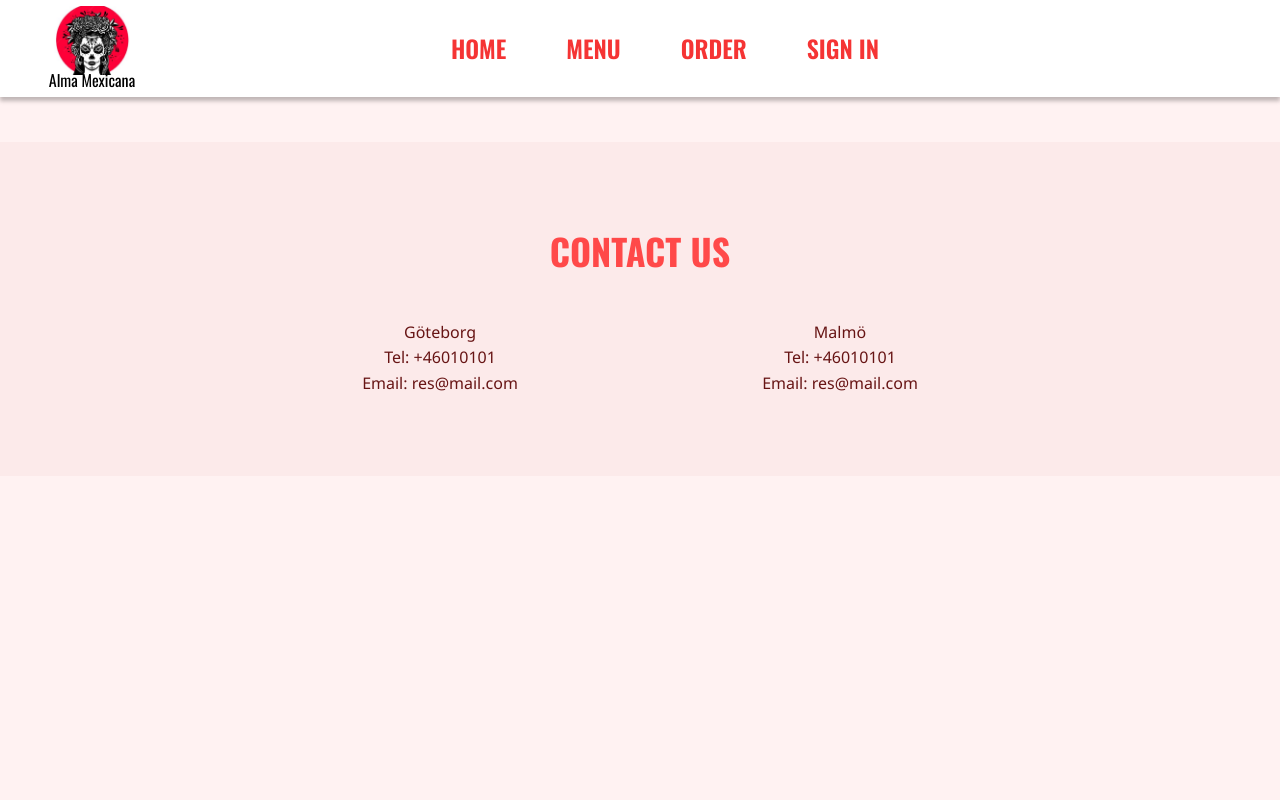
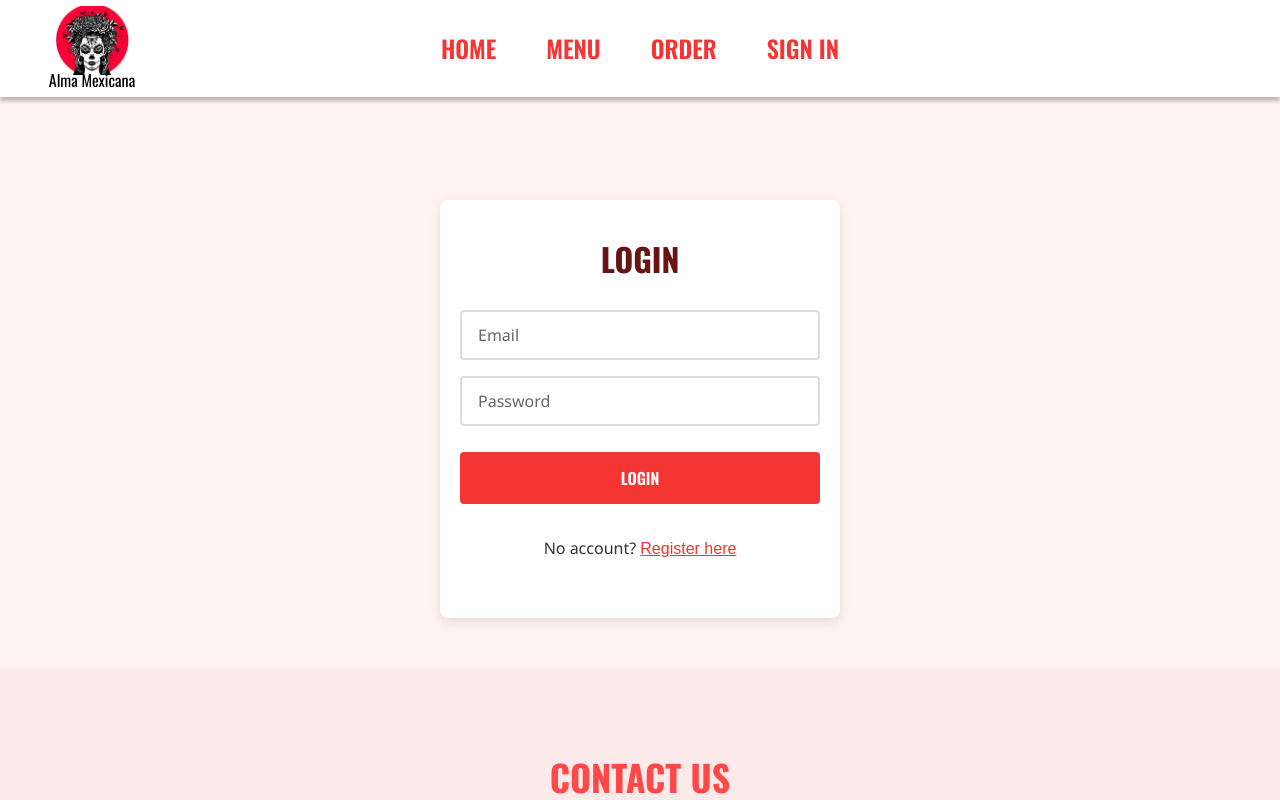
Before and after one commit to gabtdiaz/GR_GabriellaThorisson_SYSM8, a React (Create React App) app: page /signin in a window 1280 px wide. Shown: the top 800 px of the page. Built offline with nearby package versions, Linux system fonts and the light colour scheme.

Commit message:
added simple login/registerform

```diff
--- a/src/App.css
+++ b/src/App.css
@@ -43,7 +43,7 @@ p {
 }
 
 a {
-  color: #e65100;
+  color: #f53434;
   text-decoration: none;
   transition: color 0.3s ease;
 }
--- a/src/components/AuthForm.jsx
+++ b/src/components/AuthForm.jsx
@@ -2,6 +2,7 @@
 import { useState } from "react";
 import { useAuth } from "../context/authContext";
 import { useNavigate } from "react-router-dom";
+import "../css/AuthForm.css";
 
 const AuthForm = () => {
   // Hämtar login-funktionen från AuthContext
@@ -22,7 +23,7 @@ const AuthForm = () => {
   });
 
   const handleLogin = async (e) => {
-    e.preventDefault(); // Förhindrar att sidan laddas om vid formulärskick
+    e.preventDefault(); // FÖrhindra att sidan ska laddas om när formuläret skickas
 
     try {
       // Hämta användare från JSON server
@@ -33,12 +34,12 @@ const AuthForm = () => {
 
       // Kolla om användare finns och lösenord stämmer
       if (users.length === 0) {
-        throw new Error("Användare hittades inte");
+        throw new Error("User not found");
       }
 
       const user = users[0];
       if (user.password !== form.password) {
-        throw new Error("Fel lösenord");
+        throw new Error("Wrong password");
       }
 
       // Skapa token och spara i AuthContext
@@ -48,7 +49,7 @@ const AuthForm = () => {
       // Skicka användaren vidare
       navigate("/order");
     } catch (error) {
-      alert("Inloggning misslyckades: " + error.message);
+      alert("Login failed: " + error.message);
     }
   };
 
@@ -63,7 +64,7 @@ const AuthForm = () => {
       const existingUsers = await existingResponse.json();
 
       if (existingUsers.length > 0) {
-        throw new Error("Email redan registrerad");
+        throw new Error("Email already registered");
       }
 
       // Skapa ny användare i JSON server
@@ -85,7 +86,7 @@ const AuthForm = () => {
       });
 
       if (!response.ok) {
-        throw new Error("Kunde inte skapa användare");
+        throw new Error("Failed to create user");
       }
 
       const createdUser = await response.json();
@@ -97,7 +98,7 @@ const AuthForm = () => {
       // Skicka användaren vidare
       navigate("/order");
     } catch (error) {
-      alert("Registrering misslyckades: " + error.message);
+      alert("Registration failed: " + error.message);
     }
   };
 
@@ -116,7 +117,7 @@ const AuthForm = () => {
 
   return (
     <div className="auth-container">
-      <h2>{isLogin ? "Logga in" : "Registrera dig"}</h2>
+      <h2>{isLogin ? "LOGIN" : "REGISTER"}</h2>
 
       <form onSubmit={isLogin ? handleLogin : handleRegister}>
         {/* Visar bara namn, telefon och adress om det är registrering */}
@@ -124,21 +125,21 @@ const AuthForm = () => {
           <>
             <input
               type="text"
-              placeholder="Namn"
+              placeholder="Name"
               value={form.name}
               onChange={(e) => setForm({ ...form, name: e.target.value })}
               required
             />
             <input
               type="tel"
-              placeholder="Telefonnummer"
+              placeholder="Phone number"
               value={form.phone}
               onChange={(e) => setForm({ ...form, phone: e.target.value })}
               required
             />
             <input
               type="text"
-              placeholder="Adress"
+              placeholder="Address"
               value={form.address}
               onChange={(e) => setForm({ ...form, address: e.target.value })}
               required
@@ -156,18 +157,18 @@ const AuthForm = () => {
         />
         <input
           type="password"
-          placeholder="Lösenord"
+          placeholder="Password"
           value={form.password}
           onChange={(e) => setForm({ ...form, password: e.target.value })}
           required
         />
 
-        <button type="submit">{isLogin ? "Logga in" : "Registrera"}</button>
+        <button type="submit">{isLogin ? "LOGIN" : "REGISTER"}</button>
       </form>
 
       {/* Knapp för att växla mellan login och register */}
       <p>
-        {isLogin ? "Har du inget konto? " : "Har du redan ett konto? "}
+        {isLogin ? "No account? " : "Already have an account? "}
         <button type="button" onClick={toggleMode} className="toggle-btn">
           {isLogin ? "Register here" : "Login here"}
         </button>
--- /dev/null
+++ b/src/css/AuthForm.css
@@ -0,0 +1,112 @@
+/* src/components/AuthForm.css */
+
+.auth-container {
+  max-width: 400px;
+  margin: 200px auto 40px auto;
+  padding: 40px 20px;
+  background: white;
+  border-radius: 8px;
+  box-shadow: 0 4px 12px rgba(0, 0, 0, 0.1);
+  animation: slideUp 0.5s ease-out;
+}
+
+.auth-container h2 {
+  text-align: center;
+  color: #671414;
+  font-size: 2rem;
+  margin-bottom: 2rem;
+  font-weight: 700;
+}
+
+.auth-container form {
+  display: flex;
+  flex-direction: column;
+  gap: 16px;
+}
+
+.auth-container input {
+  padding: 12px 16px;
+  border: 2px solid #ddd;
+  border-radius: 4px;
+  font-size: 16px;
+  font-family: inherit;
+  transition: all 0.3s ease;
+}
+
+.auth-container input:focus {
+  outline: none;
+  border-color: #e65100;
+}
+
+.auth-container input::placeholder {
+  color: #666;
+}
+
+/* Använder dina button-klasser */
+.auth-container button[type="submit"] {
+  color: #ffebe3;
+  background-color: #f53434;
+  color: #fff;
+  border: 2px solid #f53434;
+  font-family: var(--h2-font-family, "Anton-Regular", sans-serif);
+  font-size: 16px;
+  padding: 12px 24px;
+  border-radius: 4px;
+  font-weight: 600;
+  cursor: pointer;
+  margin-top: 10px;
+  transition: all 0.3s ease;
+}
+
+.auth-container button[type="submit"]:hover {
+  background-color: #f36d6d;
+  border-color: #f36d6d;
+}
+
+.auth-container p {
+  text-align: center;
+  margin-top: 2rem;
+  color: #333;
+}
+
+.toggle-btn {
+  background: none;
+  border: none;
+  color: #f53434; /* Använder din primary color */
+  cursor: pointer;
+  text-decoration: underline;
+  font-size: 16px;
+  transition: color 0.3s ease;
+}
+
+.toggle-btn:hover {
+  color: #f36d6d; /* Använder din hover color */
+}
+
+/* Responsive design - använder dina breakpoints */
+@media (max-width: 768px) {
+  .auth-container {
+    margin: 150px 20px 40px 20px; /* Ökar till 150px margin-top för mobil */
+    padding: 30px 20px;
+    justify-content: center;
+  }
+
+  .auth-container h2 {
+    font-size: 1.75rem;
+  }
+
+  .auth-container input {
+    padding: 10px 14px;
+    font-size: 14px;
+  }
+
+  .auth-container button[type="submit"] {
+    padding: 10px 20px;
+  }
+}
+
+@media (max-width: 576px) {
+  .auth-container h2 {
+    font-size: 1.5rem;
+  }
+}
--- a/src/css/Header.css
+++ b/src/css/Header.css
@@ -68,7 +68,7 @@
 .navbar {
   display: flex;
   flex-direction: row;
-  gap: 60px; /* Mindre gap för bättre anpassning */
+  gap: 50px; /* Mindre gap för bättre anpassning */
   align-items: center;
   justify-content: center;
   height: 97px;
@@ -94,9 +94,6 @@
   /* transition: transform 0.2s ease, opacity 0.2s ease; */
 }
 
-.home {
-  margin-left: 50px;
-}
 .contact:hover,
 .menu:hover,
 .order:hover,
--- a/src/data/db.json
+++ b/src/data/db.json
@@ -1,7 +1,7 @@
 {
   "menuItems": [
     {
-      "id": 1,
+      "id": "1",
       "name": "Combo Plate",
       "description": "A combo of our three different types of tacos",
       "price": 90,
@@ -10,7 +10,7 @@
       "popular": false
     },
     {
-      "id": 2,
+      "id": "2",
       "name": "Carne Asada",
       "description": "3x tacos with Beef, Onion, Cilantro, Salsa verde",
       "price": 90,
@@ -19,7 +19,7 @@
       "popular": false
     },
     {
-      "id": 3,
+      "id": "3",
       "name": "Al Pastor",
       "description": "3x tacos with Pork, Onion, Cilantro, Pineapple, Salsa verde",
       "price": 90,
@@ -28,7 +28,7 @@
       "popular": true
     },
     {
-      "id": 4,
+      "id": "4",
       "name": "Veggie",
       "description": "3x tacos with Beans, Onion, Cilantro, Salsa verde",
       "price": 90,
@@ -37,7 +37,7 @@
       "popular": false
     },
     {
-      "id": 5,
+      "id": "5",
       "name": "Churros",
       "description": "With cinnamon and sugar",
       "price": 40,
@@ -46,7 +46,7 @@
       "popular": false
     },
     {
-      "id": 6,
+      "id": "6",
       "name": "Tres Leches Cake",
       "description": "Soaked in condensed milk",
       "price": 50,
@@ -55,7 +55,7 @@
       "popular": false
     },
     {
-      "id": 7,
+      "id": "7",
       "name": "Nachos",
       "description": "Fried tortillabread with tomato salsa",
       "price": 50,
@@ -64,7 +64,7 @@
       "popular": true
     },
     {
-      "id": 8,
+      "id": "8",
       "name": "Guacamole",
       "description": "Avocado spread with onion, cilantro, cumin and lime",
       "price": 40,
@@ -73,7 +73,7 @@
       "popular": true
     },
     {
-      "id": 9,
+      "id": "9",
       "name": "Beans and rice",
       "description": "Spicy mexican rice with fried beans",
       "price": 40,
@@ -82,7 +82,7 @@
       "popular": false
     },
     {
-      "id": 10,
+      "id": "10",
       "name": "Elote",
       "description": "Corn on the cob with mayo, cotija cheese and tajin",
       "price": 40,
@@ -91,7 +91,7 @@
       "popular": false
     },
     {
-      "id": 11,
+      "id": "11",
       "name": "Jarritos - Cola",
       "description": "Mexican cola soda",
       "price": 40,
@@ -100,7 +100,7 @@
       "popular": true
     },
     {
-      "id": 12,
+      "id": "12",
       "name": "Jarritos - Orange",
       "description": "Mexican orange soda",
       "price": 40,
@@ -109,7 +109,7 @@
       "popular": false
     },
     {
-      "id": 13,
+      "id": "13",
       "name": "Jarritos - Lime",
       "description": "Mexican lime soda",
       "price": 40,
@@ -118,7 +118,7 @@
       "popular": false
     },
     {
-      "id": 14,
+      "id": "14",
       "name": "Corona",
       "description": "Mexican beer",
       "price": 50,
@@ -129,7 +129,7 @@
   ],
   "users": [
     {
-      "id": 1,
+      "id": "1",
       "username": "user",
       "password": "password",
       "firstName": "John",
@@ -141,11 +141,20 @@
         7,
         13
       ]
+    },
+    {
+      "id": "cb60",
+      "name": "Anna Larsson",
+      "email": "anna@mail.com",
+      "password": "hej123",
+      "phone": "0700111111",
+      "address": "Djäknegatan 7",
+      "createdAt": "2025-05-29T19:49:34.353Z"
     }
   ],
   "orders": [
     {
-      "id": 1,
+      "id": "1",
       "userId": 1,
       "guestInfo": null,
       "items": [],
--- a/src/pages/SignIn.jsx
+++ b/src/pages/SignIn.jsx
@@ -8,13 +8,11 @@ const SignIn = () => {
   return (
     <div className="signin-page">
       <Header />
-
       <main className="signin-main">
         <div className="signin-container">
           <AuthForm />
         </div>
       </main>
-
       <Footer />
     </div>
   );
```
